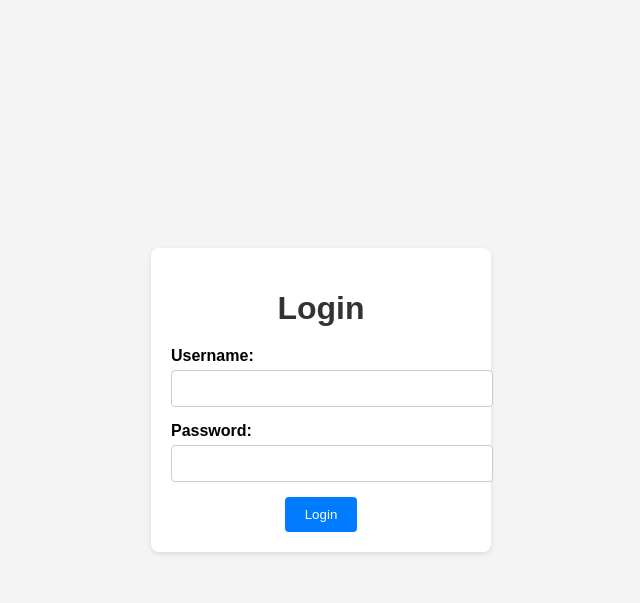
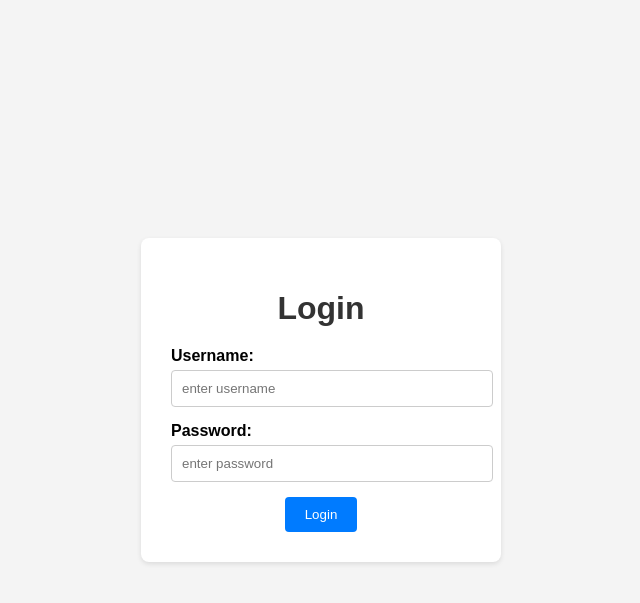
Before and after one commit to MasoodAhmadi/demo-flask-framework, a Flask app: page / in a window 1280 px wide. Shown: the top 603 px of the page, without its empty margins (319-959 px from the left). Run offline with Flask 3, Linux system fonts and the light colour scheme.

Commit message:
add more style in login page

```diff
--- a/styles/login.css
+++ b/styles/login.css
@@ -15,7 +15,7 @@ body {
 
 .login-form {
     background-color: #fff;
-    padding: 20px;
+    padding: 30px;
     border-radius: 8px;
     box-shadow: 0 2px 5px rgba(0, 0, 0, 0.1);
     width: 300px;
--- a/templates/base.html
+++ b/templates/base.html
@@ -1,7 +1,7 @@
 <!DOCTYPE html>
 <html>
   <head>
-    <title>My Dashboard</title>
+    <title>oem-hmi-integration</title>
     <!-- Add any CSS or Bootstrap links here -->
     <link
       rel="stylesheet"
@@ -12,7 +12,7 @@
   </head>
   <body>
     <nav class="navbar navbar-expand-lg navbar-light bg-light">
-      <a class="navbar-brand" href="/dashboard">Dashboard</a>
+      <a class="navbar-brand" href="/dashboard">oem-hmi-integration</a>
       <button
         class="navbar-toggler"
         type="button"
--- a/templates/login.html
+++ b/templates/login.html
@@ -12,11 +12,11 @@
             <h1>Login</h1>
             <div class="form-group">
                 <label for="username">Username:</label>
-                <input type="text" id="username" name="username" required>
+                <input type="text" id="username" name="username" placeholder="enter username">
             </div>
             <div class="form-group">
                 <label for="password">Password:</label>
-                <input type="password" id="password" name="password" required>
+                <input type="password" id="password" name="password" placeholder="enter password">
             </div>
             <button type="submit" class="btn">Login</button>
         </form>
```
